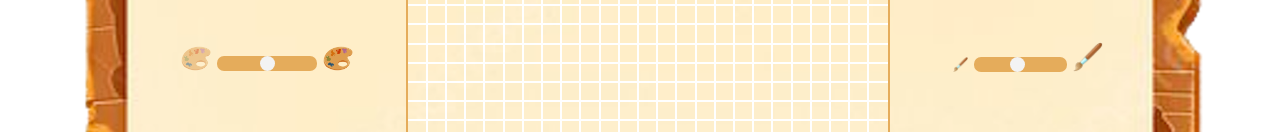
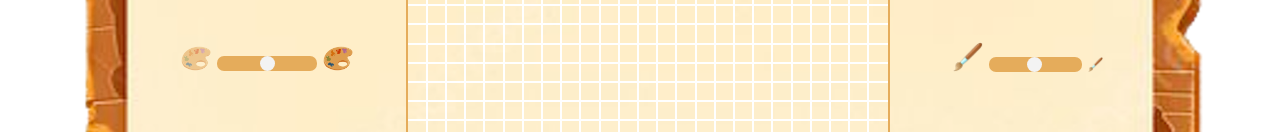
Before and after one commit to gfarrar7/intro_js, a plain HTML site: page etch_a_sketch/index.html in a window 1280 px wide. Shown: the part 549-681 px from the top of the page. Drawn offline with Linux system fonts and the light colour scheme.

Commit message:
Swap paint brush logo sides to match grid sizes

```diff
--- a/etch_a_sketch/index.html
+++ b/etch_a_sketch/index.html
@@ -68,9 +68,9 @@
                 <!-- Create size slider. Icons to be paint brushes -->
                 <div class="sliders" id="size-container">
                     <div class="slider-container">
-                        <img id="brush1" src="img/brush.png" width="15px">
-                        <input type="range" min="4" max="50" value="25" id="size-range" class="slider">
-                        <img id="brush2" src="img/brush.png" width="30px">
+                        <img id="brush1" src="img/brush.png" width="30px">
+                        <input type="range" min="1" max="50" value="25" id="size-range" class="slider">
+                        <img id="brush2" src="img/brush.png" width="15px">
                     </div>
                     <p class="slider-text" id="size-text"></p>
                 </div>
```
